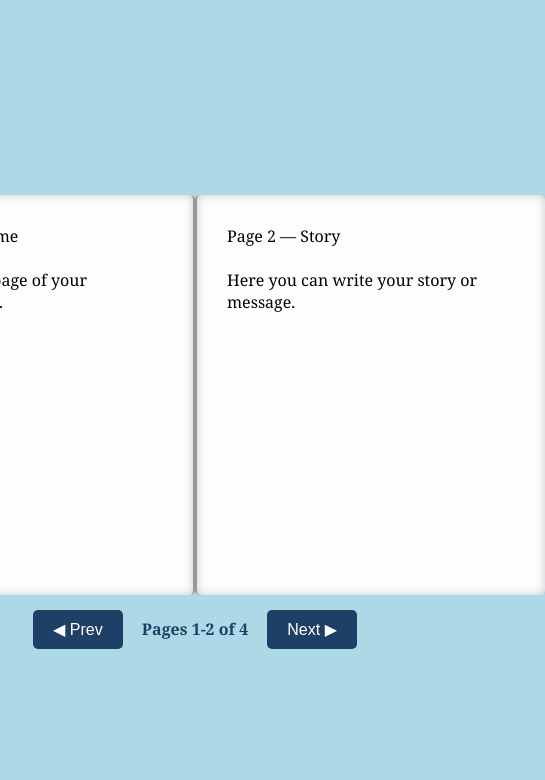
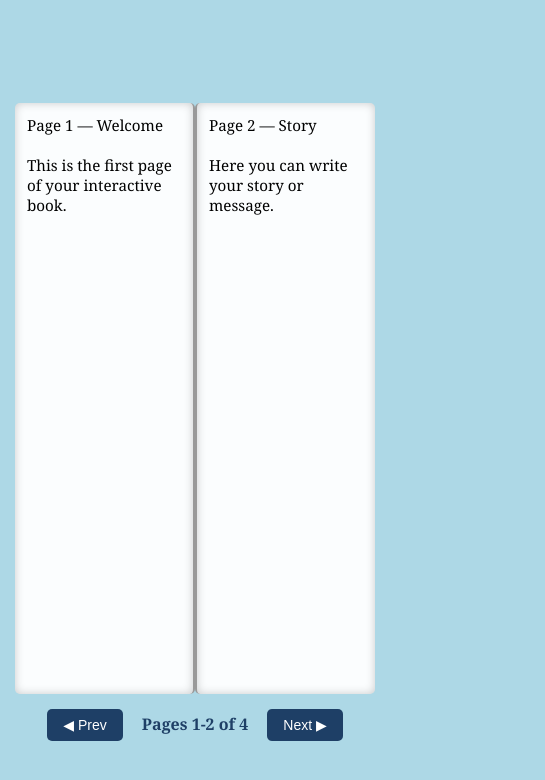
Before and after one commit to vincearoma24-crypto/Test, a plain HTML site: page index.html in a window 390 px wide. Shown: the whole page, 545 px wide, since content can reach past the window. Drawn offline with Linux system fonts and the light colour scheme.

Commit message:
Add files via upload

```diff
--- a/index.html
+++ b/index.html
@@ -17,8 +17,10 @@
       position: relative;
     }
     .book {
-      width: 700px;
-      height: 400px;
+      width: 95%;          /* responsive width */
+      max-width: 420px;    /* fits phone screens */
+      height: 75vh;        /* fills most of viewport */
+      max-height: 600px;   /* cap for larger devices */
       perspective: 2000px;
       position: relative;
       z-index: 1;
@@ -30,9 +32,10 @@
       background: rgba(255,255,255,0.95);
       box-sizing: border-box;
       box-shadow: inset 0 0 10px rgba(0,0,0,0.2);
-      padding: 30px;
+      padding: 15px;
       overflow-y: auto;
       border-radius: 5px;
+      font-size: 1em;
     }
     .left-page {
       border-right: 2px solid #999;
@@ -89,6 +92,22 @@
     }
     .flip-right {
       transform: rotateY(180deg);
+    }
+
+    /* Mobile adjustments */
+    @media (max-width: 480px) {
+      .book {
+        max-width: 360px;
+        height: 70vh;
+      }
+      .page {
+        font-size: 0.95em;
+        padding: 12px;
+      }
+      button {
+        font-size: 14px;
+        padding: 8px 16px;
+      }
     }
   </style>
 </head>
```
